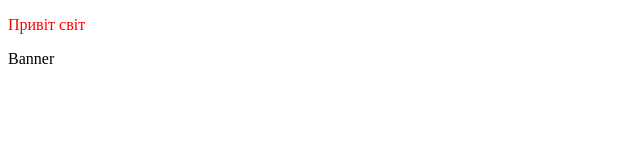
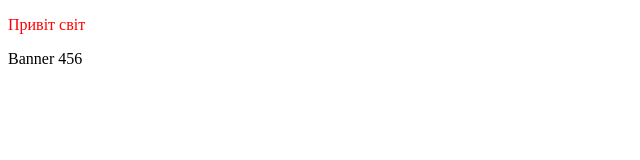
Before and after one commit to Irynafor/JS, a plain HTML site: page Lesson 1/index.html in a window 1280 px wide. Shown: the full height of the page, 0-640 px from the left. Drawn offline with Linux system fonts and the light colour scheme.

Commit message:
banner 456

```diff
--- a/Lesson 1/index.html
+++ b/Lesson 1/index.html
@@ -8,6 +8,6 @@
 </head>
 <body>
    <p> Привіт світ <p>
-    <div>Banner</div>
+    <div>Banner 456</div>
 </body>
 </html>
```
